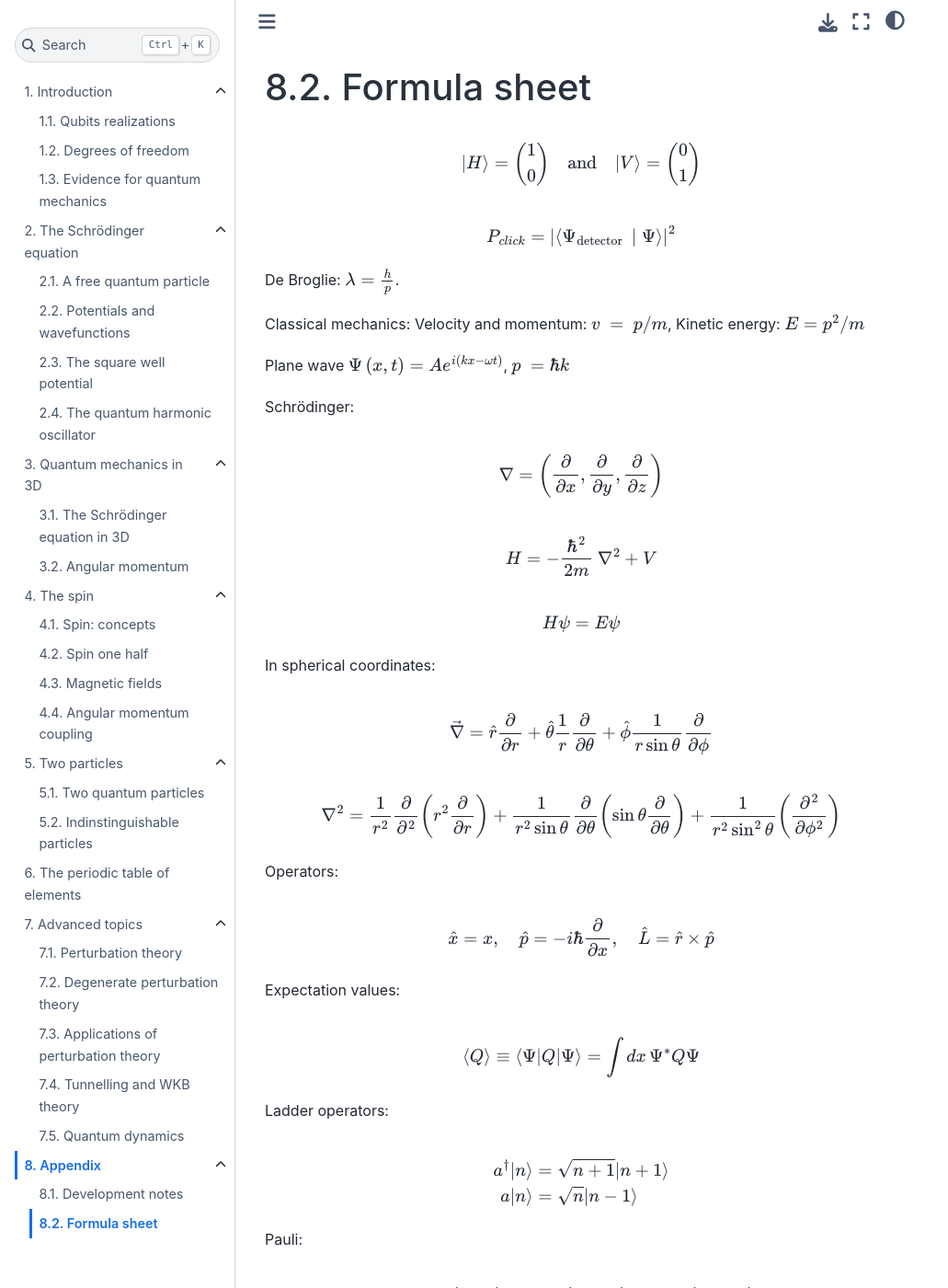
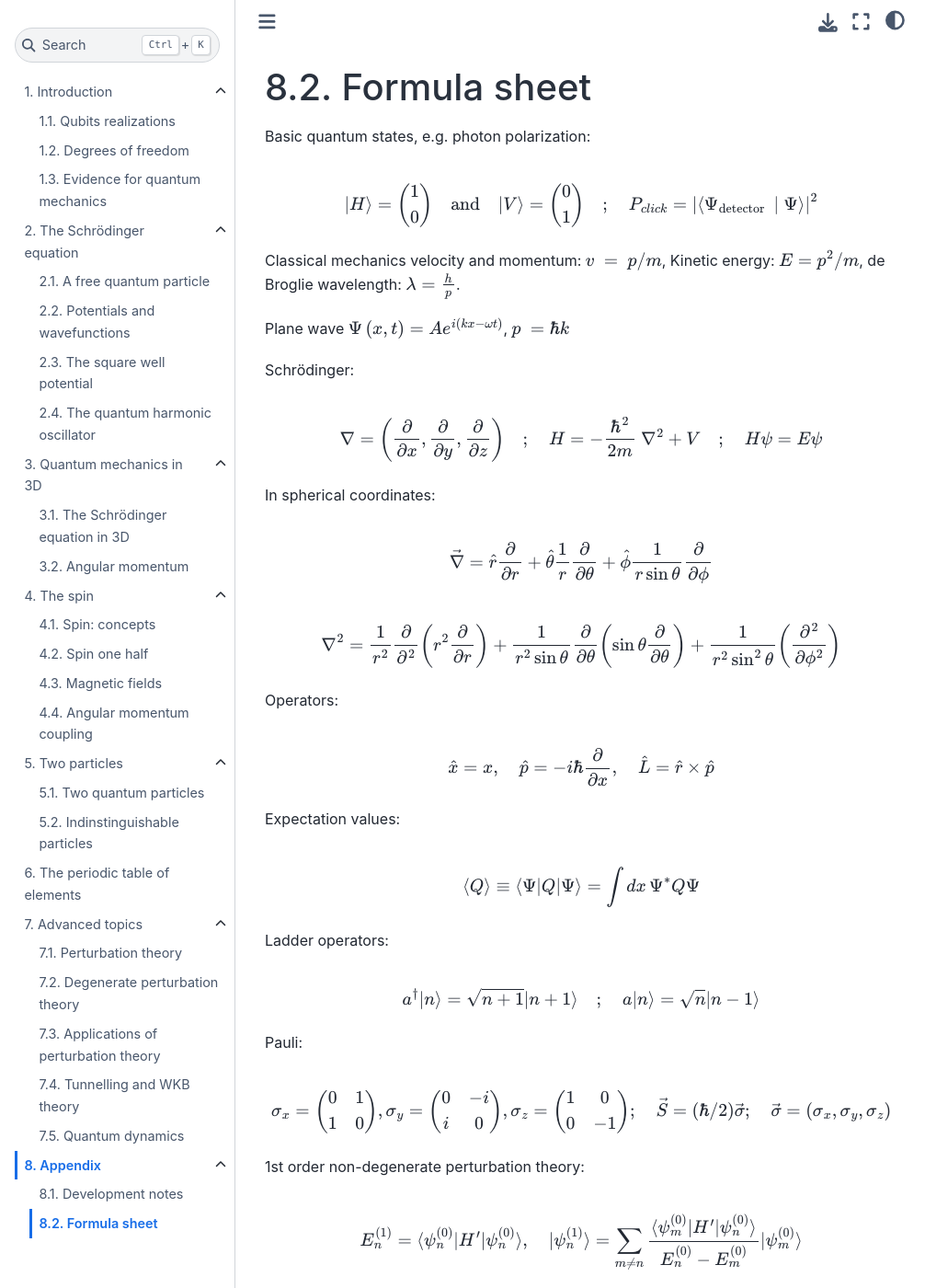
Before and after one commit to wolfgangasdf/iqp-book, a Jupyter Book: the page built from formula-sheet.md, in a window 1280 px wide and 1400 px high. Shown: the whole window at 92% size, without its empty margins (0-1031 px from the left). Built offline with Jupyter Book 1.0.4 settings and Sphinx 7.4.7 and the Sphinx Book theme 1.1.4, drawn with Linux system fonts in a browser that asks for light colours; some of the changed text lies outside the part shown.

Commit message:
formulasheet

```diff
--- a/formula-sheet.md
+++ b/formula-sheet.md
@@ -13,19 +13,17 @@ kernelspec:
 
 # Formula sheet
 
+Basic quantum states, e.g. photon polarization:
+
 $$
 |H\rangle=\left(\begin{matrix}1\\0\\\end{matrix}\right)
 \quad\text{and}\quad
 |V\rangle=\left(\begin{matrix}0\\1\\\end{matrix}\right)
-$$
-
-$$
+\quad;\quad
 P_{click}=\left|\left\langle\Psi_{\text {detector }} \mid \Psi\right\rangle\right|^2
 $$
 
-De Broglie: $\lambda=\frac{h}{p}$.
-
-Classical mechanics: Velocity and momentum: $v\ =\ p/m$, Kinetic energy: $E=p^2/m$
+Classical mechanics velocity and momentum: $v\ =\ p/m$, Kinetic energy: $E=p^2/m$, de Broglie wavelength: $\lambda=\frac{h}{p}$.
 
 Plane wave $\Psi\left(x,t\right)=Ae^{i(kx-\omega t)}$, $p\ =\hbar k$
 
@@ -34,13 +32,9 @@ Schrödinger:
 
 $$
 \nabla=\left( \frac{\partial}{\partial x}, \frac{\partial}{\partial y}, \frac{\partial}{\partial z}  \right)
-$$
-
-$$
- H=-\frac{\hbar^2}{2m}\ \nabla^2+V
-$$
-
-$$
+\quad ; \quad
+H=-\frac{\hbar^2}{2m}\ \nabla^2+V
+\quad ; \quad
 H \psi=E \psi
 $$
 
@@ -71,19 +65,20 @@ $$
 Ladder operators:
 
 $$
-\begin{aligned}
-a^{\dagger}|n\rangle & =\sqrt{n+1}|n+1\rangle \\
-a|n\rangle & =\sqrt{n}|n-1\rangle
-\end{aligned}
+a^{\dagger}|n\rangle =\sqrt{n+1}|n+1\rangle
+\quad ; \quad
+a|n\rangle =\sqrt{n}|n-1\rangle
 $$
 
 Pauli:
 
 $$
 \sigma_x=\left(\begin{matrix}0&1\\1&0\\\end{matrix}\right), 		\sigma_y=\left(\begin{matrix}0&-i\\i&0\\\end{matrix}\right), 	\sigma_z=\left(\begin{matrix}1&0\\0&-1\\\end{matrix}\right)
+; \quad
+\vec{S}=\left(\hbar/2\right)\vec\sigma
+; \quad
+\vec\sigma=\left(\sigma_x,\sigma_y,\sigma_z\right)
 $$
-
-$\vec{S}=\left(\hbar/2\right)\vec\sigma$ with $\vec\sigma=\left(\sigma_x,\sigma_y,\sigma_z\right)$.
 
 1st order non-degenerate perturbation theory:
 
@@ -100,8 +95,6 @@ Useful integrals:
 
 $$
 \int_{-\infty}^{\infty}  e^{-a(x+b)^2}\,dx= \sqrt{\frac{\pi}{a}}
-$$
-
-$$
+\quad ; \quad
 \int_{-\infty}^{\infty} x^n e^{-a x^2} d x=\sqrt{\pi} a^{-(n+1) / 2} 2^{-n} \frac{n !}{(n / 2) !}
 $$
```
